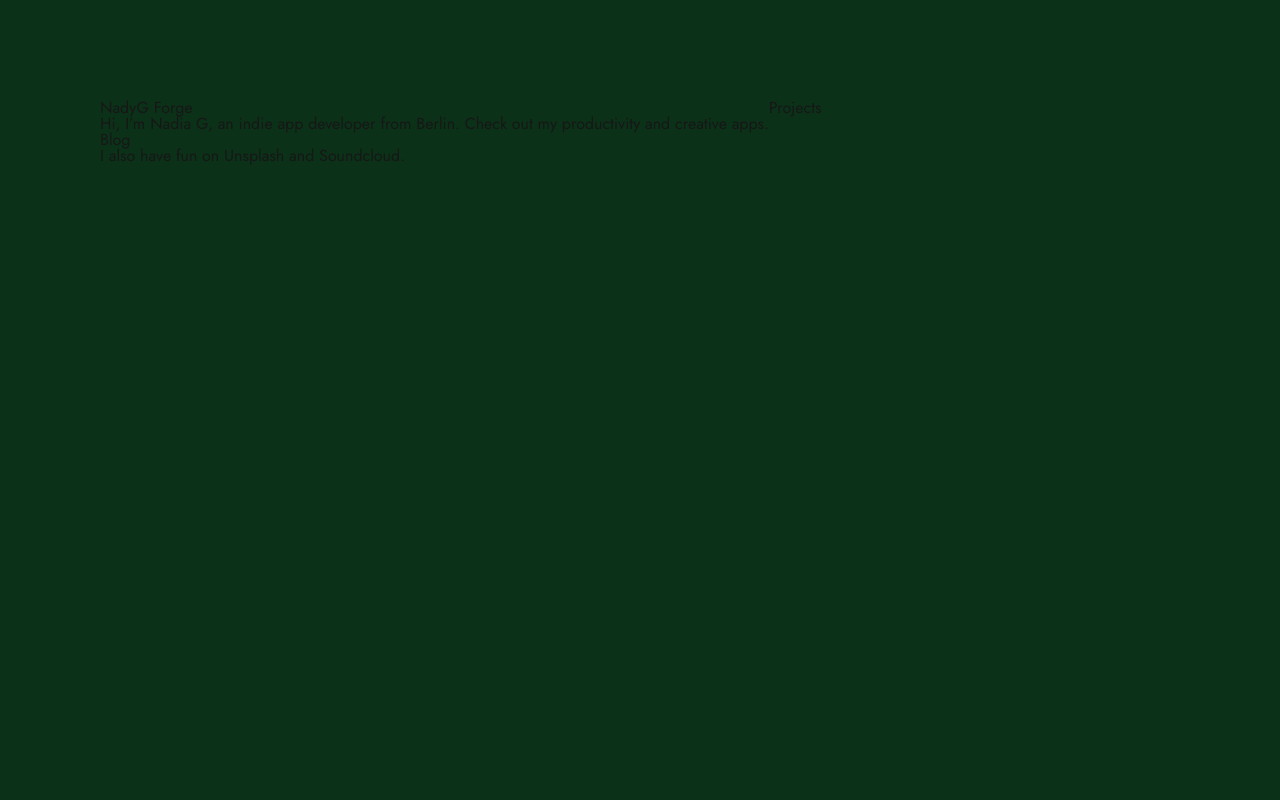
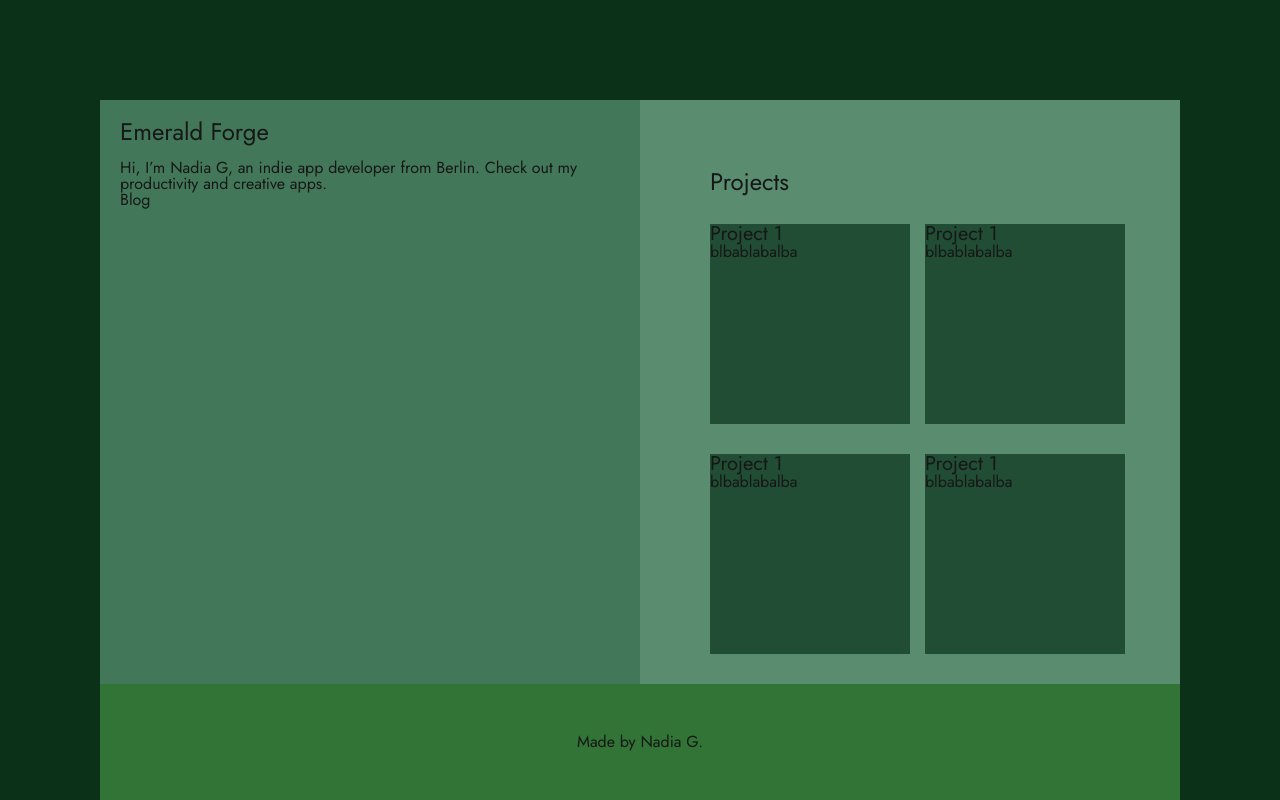
Before and after one commit to JackGarrus/nadyg-website, a Next.js app: page / in a window 1280 px wide. Built offline with nearby package versions, Linux system fonts and the light colour scheme.

Commit message:
general layout

```diff
--- a/src/app/page.module.css
+++ b/src/app/page.module.css
@@ -1,8 +1,68 @@
-.container {
+.page {
   background-color: rgb(11, 50, 24);
   height: 100vh;
   width: 100vw;
-  padding: 100px;
+  padding: 100px 100px 0;
   margin: 0 auto;
   display: flex;
+  flex-direction: column;
 }
+
+.container {
+  display: flex;
+  justify-content: space-between;
+  background-color: #05541e;
+  height: 73vh;
+}
+
+.yapSection,
+.projectsSection {
+  display: flex;
+  flex-direction: column;
+  width: 100%;
+  height: 100%;
+  padding: 20px;
+}
+
+.yapSection {
+  background-color: #427859;
+}
+
+.projectsSection {
+  background-color: #5a8c70;
+  overflow-y: scroll;
+}
+
+.cardsContainer {
+  display: grid;
+  grid-template-rows: auto;
+  grid-template-columns: repeat(auto-fill, minmax(170px, 1fr));
+  grid-gap: 30px;
+  justify-content: center;
+  padding: 50px;
+}
+
+.card {
+  background-color: #204d34;
+  width: 200px;
+  height: 200px;
+}
+
+.h1 {
+  font-size: 24px;
+}
+
+.h3 {
+  font-size: 20px;
+}
+
+.paragraph {
+}
+
+.footer {
+  display: flex;
+  justify-content: center;
+  align-items: center;
+  background-color: rgb(49, 116, 54);
+  padding: 50px 0;
+}
--- a/src/app/page.tsx
+++ b/src/app/page.tsx
@@ -1,22 +1,65 @@
 "use client";
-import styles from "./page.module.css";
+import s from "./page.module.css";
 
 export default function Home() {
   return (
-    <div className={styles.container}>
-      <section>
-        <h1>NadyG Forge</h1>
-        <p>
-          Hi, I’m Nadia G, an indie app developer from Berlin. Check out my
-          productivity and creative apps.
-        </p>
-        <a>Blog</a>
-        <p>
-          I also have fun on <a>Unsplash</a> and <a>Soundcloud</a>.
-        </p>
-      </section>
+    <div className={s.page}>
+      <div className={s.container}>
+        <section className={s.yapSection}>
+          {/* Siccome è il nome del sito-startup stilizzalo diversamente */}
+          <h1 className={s.h1}>Emerald Forge</h1>
+          <br />
+          <p className={s.paragraph}>
+            Hi, I’m Nadia G, an indie app developer from Berlin. Check out my
+            productivity and creative apps.
+          </p>
+          {/* Come si creano i link in nextjs? */}
+          <a>Blog</a>
+        </section>
 
-      <div>Projects</div>
+        <section className={s.projectsSection}>
+          <div className={s.cardsContainer}>
+            <h1 className={s.h1}>Projects</h1>
+            <br />
+
+            <div className={s.card}>
+              <h3 className={s.h3}>Project 1</h3>
+              {/* Backgorund img  o come uzu.works */}
+              <p className={s.paragraph}>blbablabalba</p>
+            </div>
+
+            <div className={s.card}>
+              <h3 className={s.h3}>Project 1</h3>
+              {/* Backgorund img  o come uzu.works */}
+              <p className={s.paragraph}>blbablabalba</p>
+            </div>
+
+            <div className={s.card}>
+              <h3 className={s.h3}>Project 1</h3>
+              {/* Backgorund img  o come uzu.works */}
+              <p className={s.paragraph}>blbablabalba</p>
+            </div>
+
+            <div className={s.card}>
+              <h3 className={s.h3}>Project 1</h3>
+              {/* Backgorund img  o come uzu.works */}
+              <p className={s.paragraph}>blbablabalba</p>
+            </div>
+
+            <div className={s.card}>
+              <h3 className={s.h3}>Project 1</h3>
+              {/* Backgorund img  o come uzu.works */}
+              <p className={s.paragraph}>blbablabalba</p>
+            </div>
+          </div>
+        </section>
+      </div>
+
+      <footer className={s.footer}>
+        {/* Icon */}
+        Made by Nadia G.
+        {/* Icon */}
+      </footer>
     </div>
   );
 }
```
